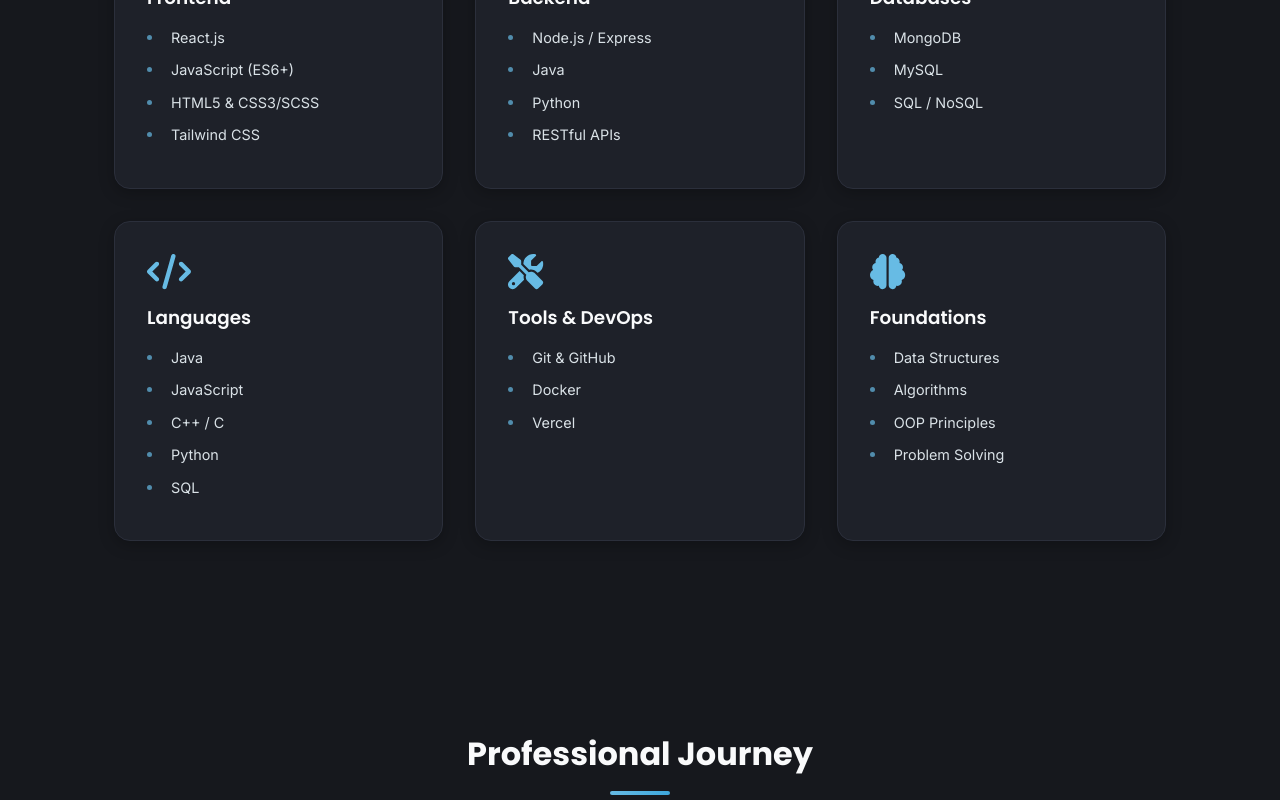
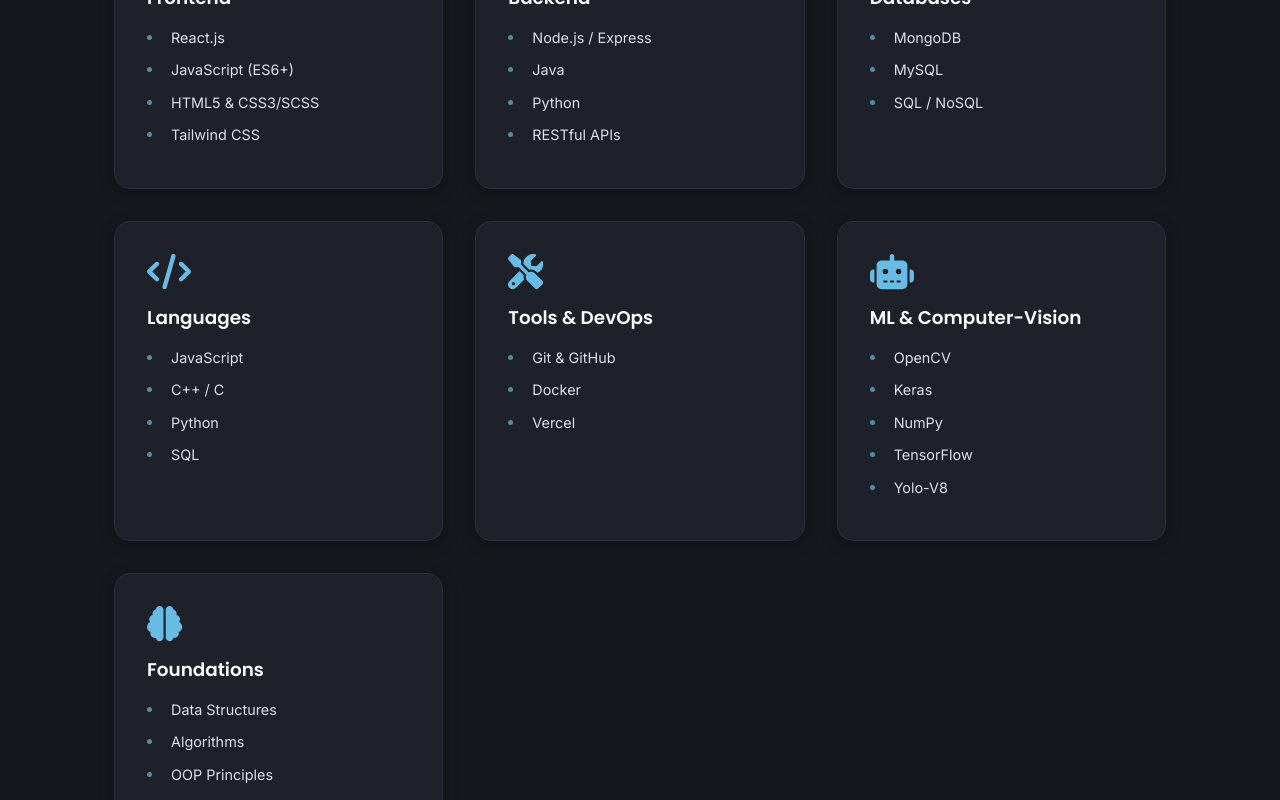
Before and after one commit to anshujod/portfolio_website, a React (Vite) app: page / in a window 1280 px wide. Shown: the part 2000-2800 px from the top of the page. Built offline with nearby package versions, Linux system fonts and the light colour scheme.

Commit message:
changes done

```diff
--- a/src/App.jsx
+++ b/src/App.jsx
@@ -146,7 +146,7 @@
               <h1 className="hero__name">Anshu Prakash Hindoyar</h1>
               <p className="hero__title">Full Stack Developer</p>
               <p className="hero__tagline">
-                Passionate and curious 3rd year B.Tech student at Ramaiah Institute of Technology, Bangalore with a knack for building creative tech solutions.
+                Passionate and curious Final year B.Tech student at Ramaiah Institute of Technology, Bangalore with a knack for building creative tech solutions.
                 Strong foundation in DSA and problem-solving with a growing portfolio of real-world applications.
                 Currently exploring full-stack development and AI-driven projects.
                 Always open to learning, collaborating, and turning ideas into impact.
@@ -169,7 +169,7 @@
                 </a>
               </div>
               <div className="hero__cta">
-                <a href="resume.pdf" target="_blank" className="button button--primary">
+                <a href="anshu_final.pdf" target="_blank" className="button button--primary">
                   <FontAwesomeIcon icon="file-alt" /> View Resume
                 </a>
                 <a href="#projects" className="button button--secondary">Explore Projects</a>
@@ -245,7 +245,6 @@
                 <div className="skill__icon"><FontAwesomeIcon icon="code" /></div>
                 <h3 className="skill__title">Languages</h3>
                 <ul className="skill__list">
-                  <li>Java</li>
                   <li>JavaScript</li>
                   <li>C++ / C</li>
                   <li>Python</li>
@@ -259,6 +258,17 @@
                   <li>Git & GitHub</li>
                   <li>Docker</li>
                   <li>Vercel</li>
+                </ul>
+              </div>
+              <div className="skill__card card">
+                <div className="skill__icon"><FontAwesomeIcon icon="robot" /></div>
+                <h3 className="skill__title">ML & Computer-Vision</h3>
+                <ul className="skill__list">
+                  <li>OpenCV</li>
+                  <li>Keras</li>
+                  <li>NumPy</li>
+                  <li>TensorFlow</li>
+                  <li>Yolo-V8</li>
                 </ul>
               </div>
               <div className="skill__card card">
@@ -342,9 +352,6 @@
                     <a href="https://github.com/anshujod/expensetracker.git" target="_blank" rel="noopener noreferrer" className="project__icon-link" aria-label="Project 1 GitHub">
                       <FontAwesomeIcon icon={['fab', 'github']} />
                     </a>
-                    <a href="#" target="_blank" rel="noopener noreferrer" className="project__icon-link" aria-label="Project 1 Live Demo">
-                      <FontAwesomeIcon icon="external-link-alt" />
-                    </a>
                   </div>
                 </div>
                 <div className="project__content">
@@ -359,19 +366,33 @@
                 <div className="project__image-container">
                   <img src="https://images.unsplash.com/photo-1555949963-ff9fe0c870eb?ixlib=rb-4.0.3&ixid=MnwxMjA3fDB8MHxwaG90by1wYWdlfHx8fGVufDB8fHx8&auto=format&fit=crop&w=870&q=80" alt="Project 2 Visual" loading="lazy" className="project__image" />
                   <div className="project__overlay">
-                    <a href="https://github.com/anshujod/blog_app.git" target="_blank" rel="noopener noreferrer" className="project__icon-link" aria-label="Project 2 GitHub">
+                    <a href="https://github.com/anshujod/brain_tumour_detection.git" target="_blank" rel="noopener noreferrer" className="project__icon-link" aria-label="Project 2 GitHub">
                       <FontAwesomeIcon icon={['fab', 'github']} />
-                    </a>
-                    <a href="#" target="_blank" rel="noopener noreferrer" className="project__icon-link" aria-label="Project 2 Live Demo">
-                      <FontAwesomeIcon icon="external-link-alt" />
                     </a>
                   </div>
                 </div>
                 <div className="project__content">
-                  <h3 className="project__title">Blog App</h3>
-                  <p className="project__description">A full-stack Blog Web Application that allows users to create, read, update, and delete blog posts. It features secure user authentication, protected routes, rich-text blog content, and responsive design.</p>
+                  <h3 className="project__title">Brain Tumor Detection using CNN</h3>
+                  <p className="project__description">Developed a deep learning model to classify brain tumors from MRI scans using a custom CNN in TensorFlow/Keras. Fine-tuned with data augmentation and class weighting, improving tumor detection recall and overall model reliability.</p>
                   <div className="project__tags">
-                    <span>React</span><span>Node.js</span><span>MongoDB</span><span>Javascript</span><span>HTML/CSS</span>
+                    <span>OpenCV</span><span>Keras</span><span>NumPy</span><span>TensorFlow</span><span>Scikit-Learn</span>
+                  </div>
+                </div>
+              </article>
+              <article className="project__card card">
+                <div className="project__image-container">
+                  <img src="https://images.unsplash.com/photo-1518770660439-4636190af475?ixlib=rb-4.0.3&ixid=MnwxMjA3fDB8MHxwaG90by1wYWdlfHx8fGVufDB8fHx8&auto=format&fit=crop&w=870&q=80" alt="Smart Wearable Visual" loading="lazy" className="project__image" />
+                  <div className="project__overlay">
+                    <a href="#" target="_blank" rel="noopener noreferrer" className="project__icon-link" aria-label="Smart Wearable GitHub">
+                      <FontAwesomeIcon icon={['fab', 'github']} />
+                    </a>
+                  </div>
+                </div>
+                <div className="project__content">
+                  <h3 className="project__title">Smart Wearable for elderly and kids</h3>
+                  <p className="project__description">An IoT-based wearable device with fall detection and emergency alert system for elderly and children's safety. Uses accelerometer data to detect falls and sends alerts via SMS/email to caregivers.</p>
+                  <div className="project__tags">
+                    <span>Arduino Uno</span><span>Raspberry Pi</span><span>Node-RED</span><span>IoT Sensors</span>
                   </div>
                 </div>
               </article>
```
Also changed, not shown: 2 other files (tests, documents, lock files or other folders).
